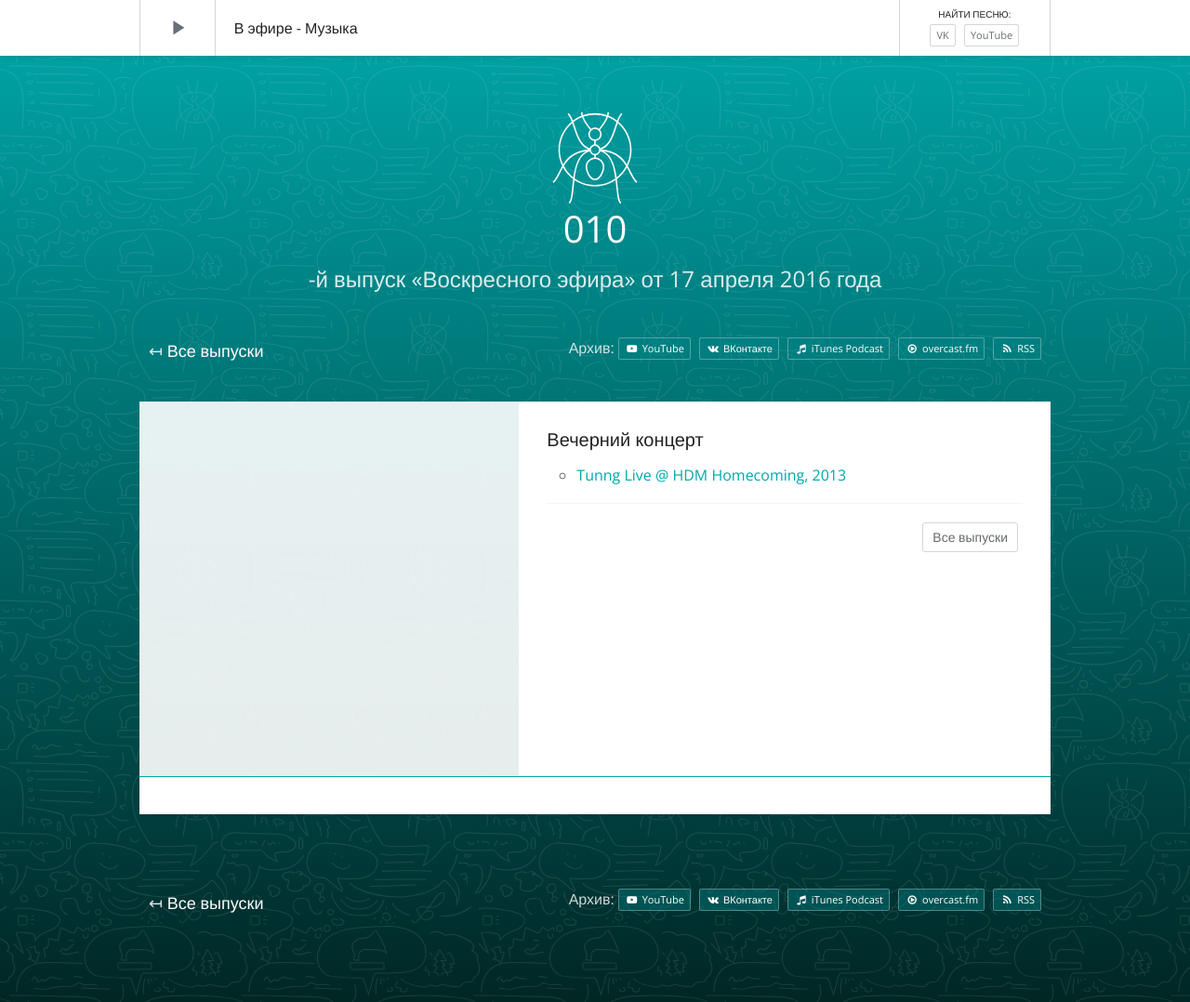
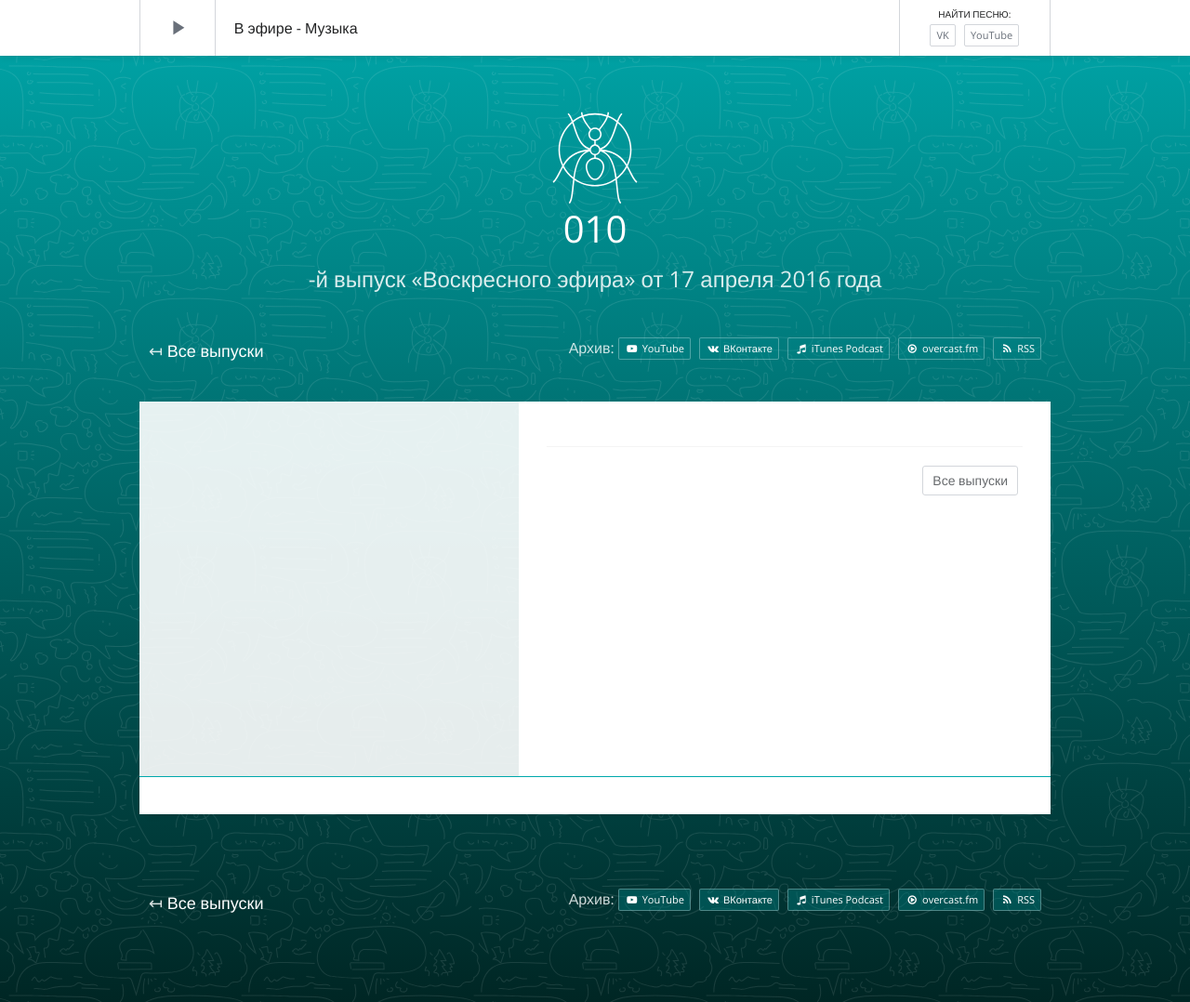
Before and after one commit to tretten/site-moonant, a Jekyll site: the page built from _posts/rotation/2016-04-17-010.md, in a window 1280 px wide and 1078 px high. Shown: the whole window at 93% size. Built offline with Jekyll 4.4.1, drawn with Linux system fonts in a browser that asks for light colours; nearby versions of some CDN libraries; a script that is not in the unit is left out; comment, search, counter and statistics services are not loaded.

Commit message:
- веч кон

```diff
--- a/_posts/rotation/2016-04-17-010.md
+++ b/_posts/rotation/2016-04-17-010.md
@@ -10,6 +10,3 @@
 album-6:    Mamamoo / Hello (2015)
 
 ---
-
-#### Вечерний концерт
-- [Tunng Live @ HDM Homecoming, 2013](https://www.youtube.com/watch?v=gpLUedgsm74)
```
